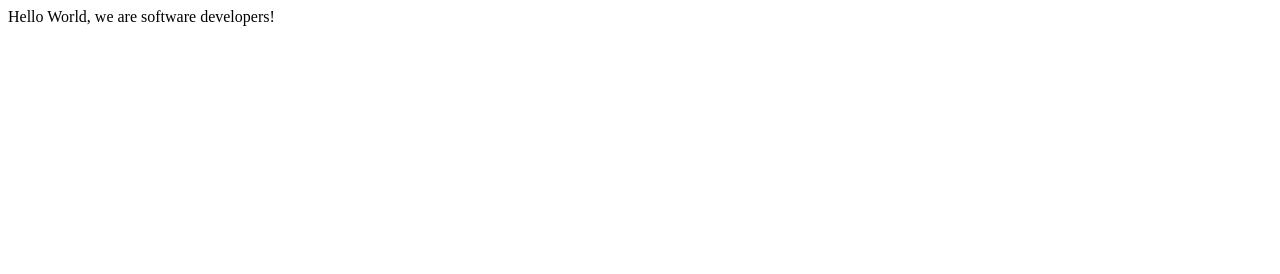
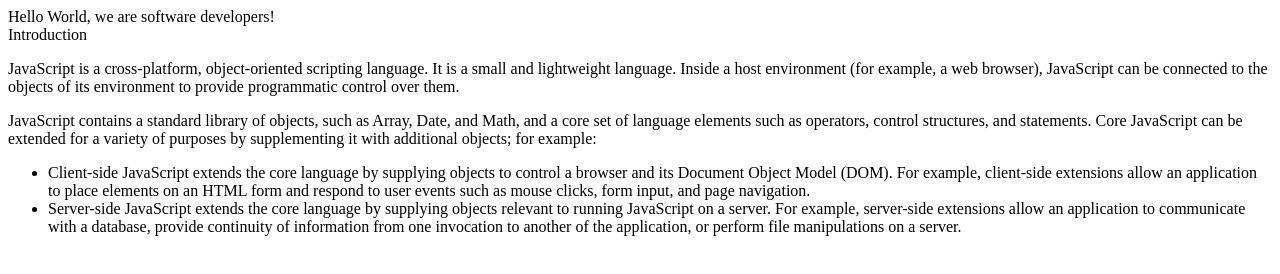
Before and after one commit to hellohimesh/microverse-trial-2, a plain HTML site: page index.html in a window 1280 px wide. Drawn offline with Linux system fonts and the light colour scheme.

Commit message:
three user stories

```diff
--- a/index.html
+++ b/index.html
@@ -23,5 +23,30 @@
 
     -->
     <script  src="js/index.js"></script>
+    <main id="main-doc">
+      <section class="main-section">
+        <header>Introduction</header>
+        <article>
+          <p>
+            JavaScript is a cross-platform, object-oriented scripting language. It is a small and lightweight language. Inside a host environment (for example, a web browser), JavaScript can be connected to the objects of its environment to provide programmatic control over them.
+          </p>
+          <p>
+            JavaScript contains a standard library of objects, such as Array, Date, and Math, and a core set of language elements such as operators, control structures, and statements. Core JavaScript can be extended for a variety of purposes by supplementing it with additional objects; for example:
+          </p>
+          <ul>
+            <li> Client-side JavaScript extends the core language by supplying objects to control a browser and its Document Object Model (DOM). For example, client-side extensions allow an application to place elements on an HTML form and respond to user events such as mouse clicks, form input, and page navigation.</li>
+            <li>Server-side JavaScript extends the core language by supplying objects relevant to running JavaScript on a server. For example, server-side extensions allow an application to communicate with a database, provide continuity of information from one invocation to another of the application, or perform file manipulations on a server.</li>
+          </ul>
+        </article>
+      </section>
+      <section class="main-section"></section>
+
+      <section class="main-section"></section>
+
+      <section class="main-section"></section>
+
+      <section class="main-section"></section>
+
+    </main>
   </body>
 </html>
```
